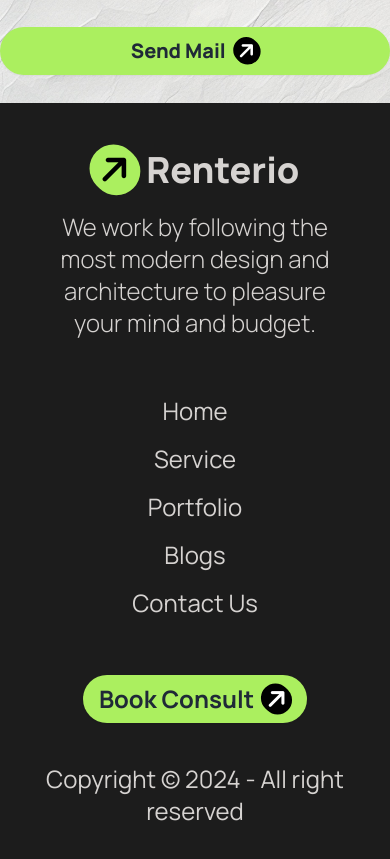
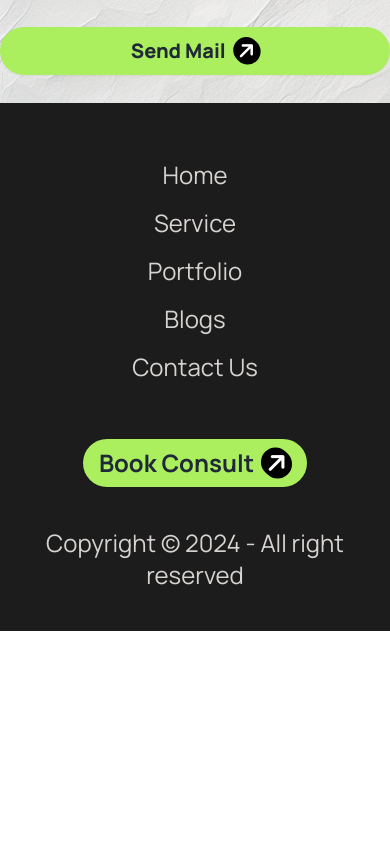
Before and after one commit to zohir26/rental-service, a plain HTML site: page index.html in a window 390 px wide. Shown: the part 8957-9816 px from the top of the page. After the commit the page ends 9588 px from the top, so only its background shows below. Drawn offline with nearby package versions, Linux system fonts and the light colour scheme.

Commit message:
lets discuss our next project responsive section

```diff
--- a/index.html
+++ b/index.html
@@ -624,16 +624,7 @@
 <!-- footer part -->
 <footer class="footer footer-center bg-[#1C1C1C] text-stone-300 p-10">
 
-  <aside>
-      <!-- logo part-->
-      <a class="btn btn-ghost text-4xl lg:text-xl font-extrabold mb-3"> <i class="fa-solid fa-arrow-right -rotate-45 bg-btn-primary rounded-3xl p-2 text-black"></i> Renterio</a>
-     <!-- text part-->
-    <p class="font-light text-2xl lg:text-lg ">
-      We work by following the most modern design and <br> architecture to pleasure your mind and budget.
 
-    </p>
-
-  </aside>
 
   <nav>
 
```
